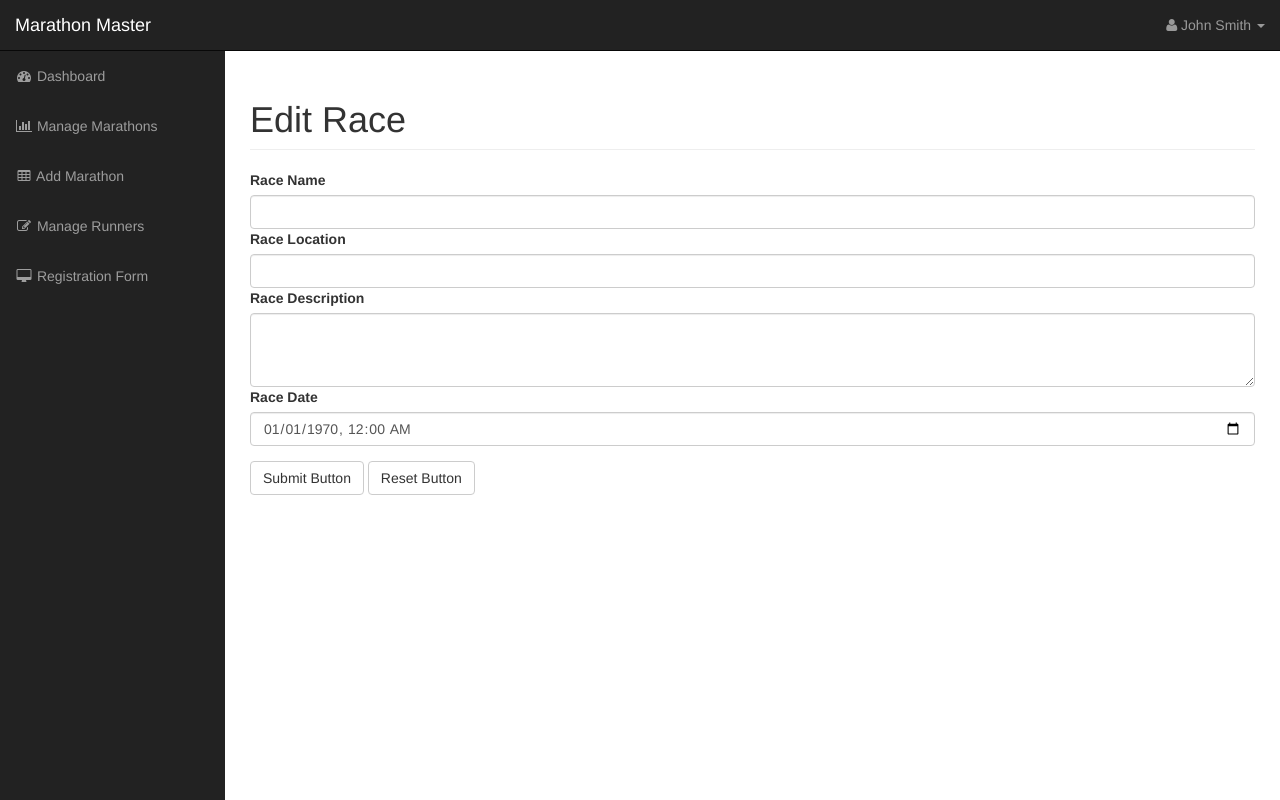
After one commit to Astrogaming057/phpclass, a CodeIgniter 4 app: the page made by marathon/app/Views/edit_page.php in a window 1280 px wide. The commit adds this page. Run offline with PHP 8.4 and a stand-in for CodeIgniter, Linux system fonts and the light colour scheme; the template is opened without the code that fills it, so the values that code supplies are empty; some libraries are stand-ins or nearby versions.

Commit message:
AAAAAAAAAAAAA

```diff
--- a/marathon/app/Config/Routes.php
+++ b/marathon/app/Config/Routes.php
@@ -25,3 +25,6 @@ $routes->match(['get', 'post'], '/create', 'Home::create');
 
 
 $routes->post('/add_race', 'Admin::add_race');
+$routes->get('/edit', 'Admin::edit_marathon');
+$routes->post('/update_race', 'Admin::update_race');
+$routes->get('/delete_race', 'Admin::delete_race');
--- /dev/null
+++ b/marathon/app/Views/edit_page.php
@@ -0,0 +1,107 @@
+<!DOCTYPE html>
+<html lang="en">
+
+<head>
+
+    <meta charset="utf-8">
+    <meta http-equiv="X-UA-Compatible" content="IE=edge">
+    <meta name="viewport" content="width=device-width, initial-scale=1">
+    <meta name="description" content="">
+    <meta name="author" content="">
+
+    <title>SB Admin - Bootstrap Admin Template</title>
+
+    <!-- Bootstrap Core CSS -->
+    <link href="css/bootstrap.min.css" rel="stylesheet">
+
+    <!-- Custom CSS -->
+    <link href="css/sb-admin.css" rel="stylesheet">
+
+    <!-- Custom Fonts -->
+    <link href="font-awesome/css/font-awesome.min.css" rel="stylesheet" type="text/css">
+
+    <!-- HTML5 Shim and Respond.js IE8 support of HTML5 elements and media queries -->
+    <!-- WARNING: Respond.js doesn't work if you view the page via file:// -->
+    <!--[if lt IE 9]>
+        <script src="https://oss.maxcdn.com/libs/html5shiv/3.7.0/html5shiv.js"></script>
+        <script src="https://oss.maxcdn.com/libs/respond.js/1.4.2/respond.min.js"></script>
+    <![endif]-->
+
+</head>
+
+<body>
+
+    <div id="wrapper">
+
+        <!-- Navigation -->
+        <nav class="navbar navbar-inverse navbar-fixed-top" role="navigation">
+            <!-- Brand and toggle get grouped for better mobile display -->
+
+
+            <?php include 'include/header.php'; ?>
+<?php include 'include/menu.php'; ?>
+
+        </nav>
+
+        <div id="page-wrapper">
+
+            <div class="container-fluid">
+
+                <!-- Page Heading -->
+                <div class="row">
+                    <div class="col-lg-12">
+                        <h1 class="page-header">
+                            Edit Race
+                        </h1>
+                    </div>
+                </div>
+                <!-- /.row -->
+
+                <div class="row">
+                    <div class="col-lg-12">
+
+                        <form role="form" method="post" action="<?php echo base_url('update_race'); ?>">
+
+                            <input type="hidden" name="race_id" value="<?php echo $race['raceID']; ?>">
+
+                            <div class="form-group">
+                                <label>Race Name</label>
+                                <input name="race_name" id="race_name" type="text" class="form-control" value="<?php echo $race['raceName']; ?>">
+
+                                <label>Race Location</label>
+                                <input name="race_location" id="race_location" type="text" class="form-control" value="<?php echo $race['raceLocation']; ?>">
+
+                                <label>Race Description</label>
+                                <textarea name="race_description" id="race_description" class="form-control" rows="3"><?php echo $race['raceDescription']; ?></textarea>
+
+                                <label>Race Date</label>
+                                <input name="race_date" id="race_date" type="datetime-local" class="form-control" value="<?php echo date('Y-m-d\TH:i', strtotime($race['raceDateTime'])); ?>">
+                            </div>
+
+                            <button type="submit" class="btn btn-default">Submit Button</button>
+                            <button type="reset" class="btn btn-default">Reset Button</button>
+
+                        </form>
+
+                    </div>
+                </div>
+                <!-- /.row -->
+
+            </div>
+            <!-- /.container-fluid -->
+
+        </div>
+        <!-- /#page-wrapper -->
+
+    </div>
+    <!-- /#wrapper -->
+
+    <!-- jQuery -->
+    <script src="js/jquery.js"></script>
+
+    <!-- Bootstrap Core JavaScript -->
+    <script src="js/bootstrap.min.js"></script>
+
+</body>
+
+</html>
--- a/marathon/app/Views/marathon_page.php
+++ b/marathon/app/Views/marathon_page.php
@@ -77,7 +77,7 @@
                                         <td><?php echo $race['raceName']; ?></td>
                                         <td><?php echo $race['raceLocation']; ?></td>
                                         <td><?php $t = strtotime($race['raceDateTime']); echo date('m/d/Y H:i', $t); ?></td>
-                                        <td><a href="#">Edit</a> | <a href="#">Delete</a></td>
+                                        <td><a href="<?php echo base_url('edit'); ?>?id=<?php echo $race['raceID']; ?>">Edit</a> | <a href="<?php echo base_url('delete_race'); ?>?id=<?php echo $race['raceID']; ?>">Delete</a></td>
                                     </tr>
                                 <?php endforeach; ?>
 
```
Also changed, not shown: marathon/app/Controllers/Admin.php (+33 -0 lines), marathon/app/Models/Race.php (+32 -0 lines).
